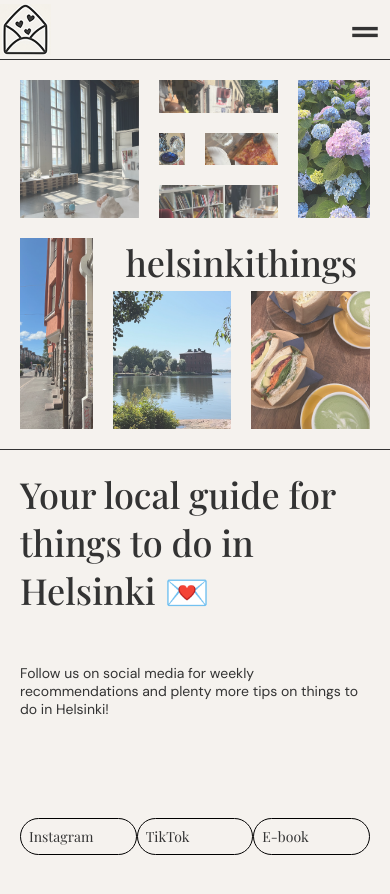
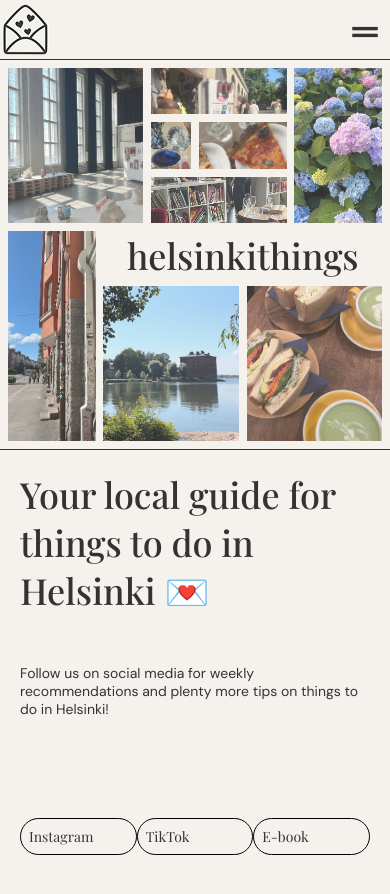
Before and after one commit to anniinankaa/helsinkithings, a React (Vite) app: page / in a window 390 px wide. Shown: the top 894 px of the page. Built offline with nearby package versions, Linux system fonts and the light colour scheme; a web font is replaced by a local one.

Commit message:
css virheiden korjaus

```diff
--- a/src/index.css
+++ b/src/index.css
@@ -21,6 +21,7 @@
   --font-size-xl: 3.75rem; /* 60px */
   --font-size-2xl: 5.3125rem; /* 85px */
 
+  --space-xs: clamp(5px, 2vw, 20px);
   --space-sm: 20px;
   --space-md: clamp(20px, 4vw, 40px);
   --space-lg: clamp(40px, 8vw, 80px);
--- a/src/pages/HomePage/HomePics.css
+++ b/src/pages/HomePage/HomePics.css
@@ -1,16 +1,3 @@
-
-/*.homepics-container {
-border-top: 1px solid;
-width: 100%;
-border-width: 100%;
-display: flex;
-flex-direction: row;
-padding: 20px;
-gap: 4px;
-transform-origin: top left;
-overflow: hidden;
-}*/
-
 .homepics-container img {
   object-fit: cover;
   display: block;
@@ -32,8 +19,8 @@ overflow: hidden;
   display: grid;
   grid-template-columns: repeat(8, 1fr);
   grid-template-rows: repeat(8, 1fr);
-  gap: var(--space-sm);
-  padding: var(--space-sm);
+  gap: var(--space-xs);
+  padding: var(--space-xs);
 }
 
 .div1 {
@@ -213,3 +200,9 @@ overflow: hidden;
     font-size: var(--font-size-lg);
   }
 }
+
+@media (max-width: 374px) {
+  .homepics-container h1 {
+    font-size: var(--font-size-ml);
+  }
+}
--- a/src/pages/HomePage/HomeTest.css
+++ b/src/pages/HomePage/HomeTest.css
@@ -55,7 +55,6 @@
     .image-container {
         flex-direction: column;
         justify-self: center;
-        transform: scale(auto);
         margin-top: 2vh;
     }
 
--- a/src/pages/HomePage/TestResult.css
+++ b/src/pages/HomePage/TestResult.css
@@ -107,10 +107,6 @@ button:hover {
         width: auto;
     }
 
-    .option {
-        transform: scale(auto);
-    }
-
     .text-box {
         font-size: 16px;
     }
```
